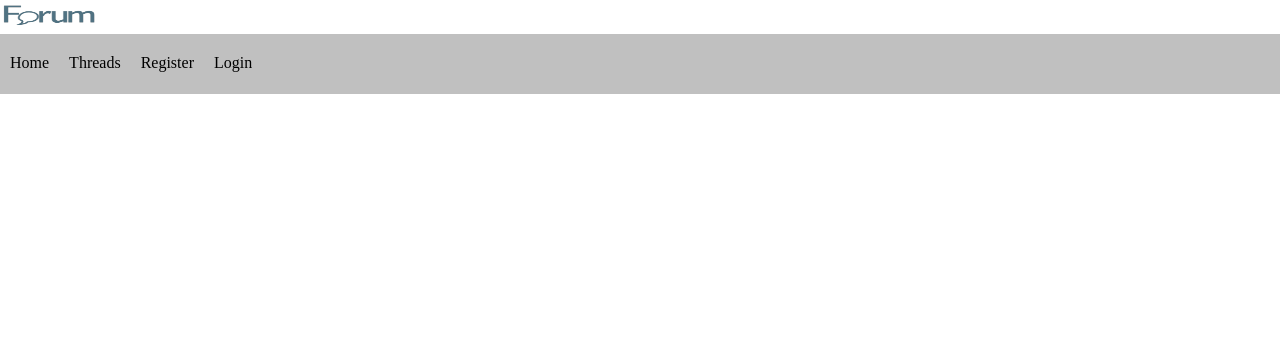
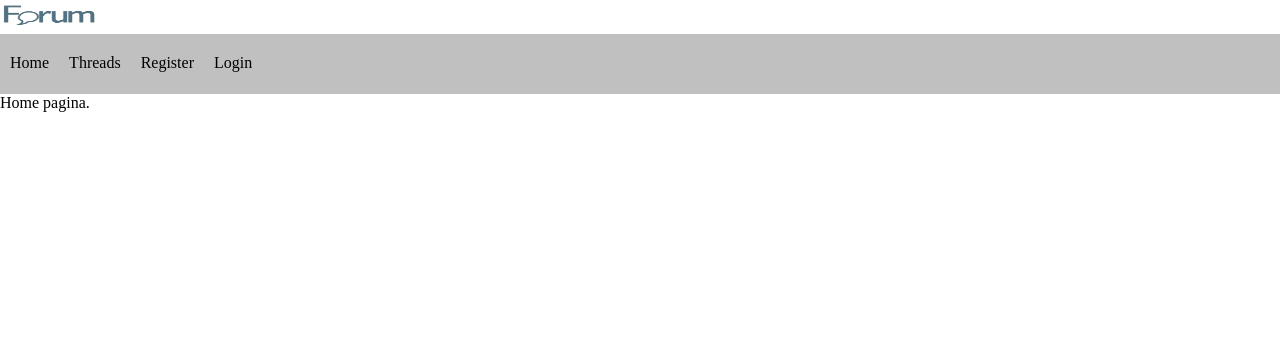
Before and after one commit to JamieDeF/Forum2018, a PHP site: page /forum/index.php in a window 1280 px wide. Shown: the top 354 px of the page. Run offline with PHP 8.4, Linux system fonts and the light colour scheme; some libraries are stand-ins or nearby versions.

Commit message:
Home pagina fix

```diff
--- a/forum/js/function.js
+++ b/forum/js/function.js
@@ -212,7 +212,7 @@ function ajaxSuccess() {
     }
     if (response_text.navbar != '') {
         document.getElementById('navbar').innerHTML = response_text.navbar;
-        alert(response_text.navbar.length());
+        // alert(response_text.navbar.length());
     }
 
     if (response_text.javascript !== '') {
--- a/forum/onderdelen/opening.php
+++ b/forum/onderdelen/opening.php
@@ -2,5 +2,5 @@
  if (!defined('GOOD_CALL')) {
   die();
 }
-
- ?>
+$output = 'Home pagina.';
+?>
```
